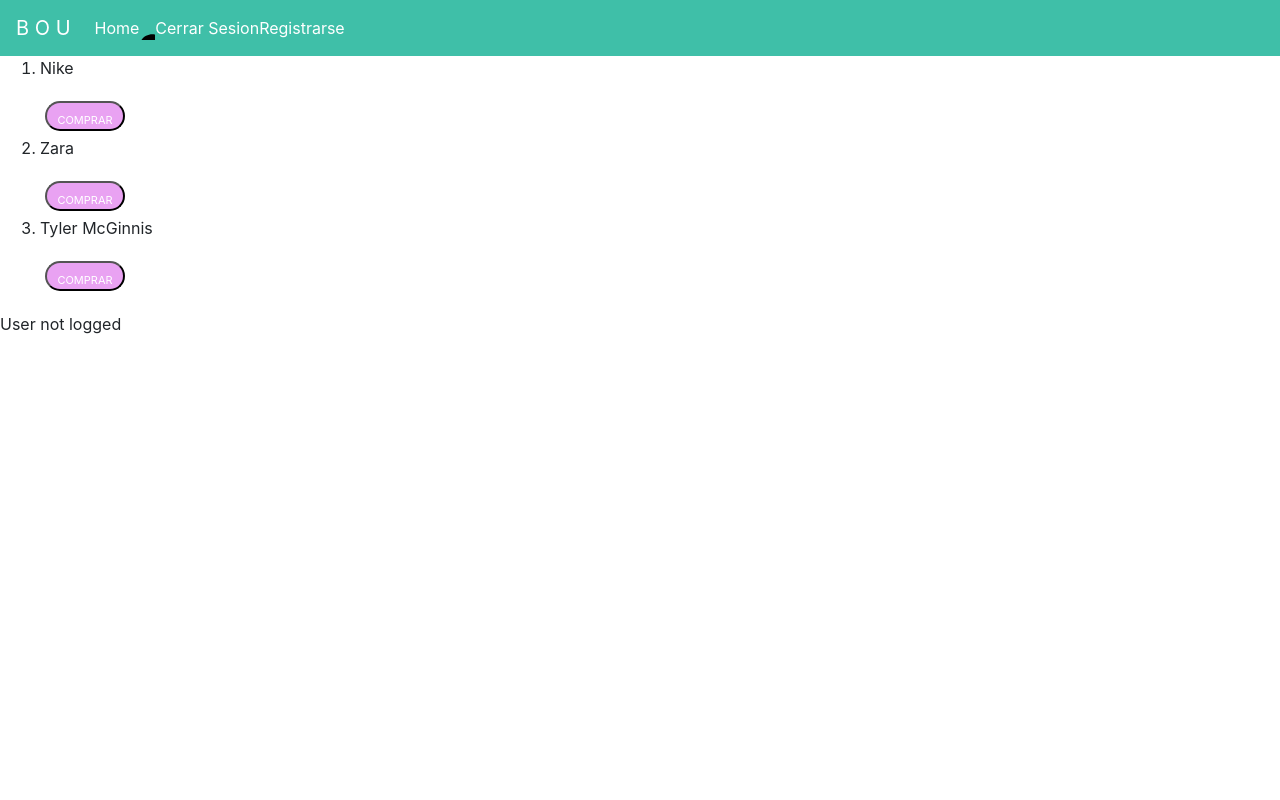
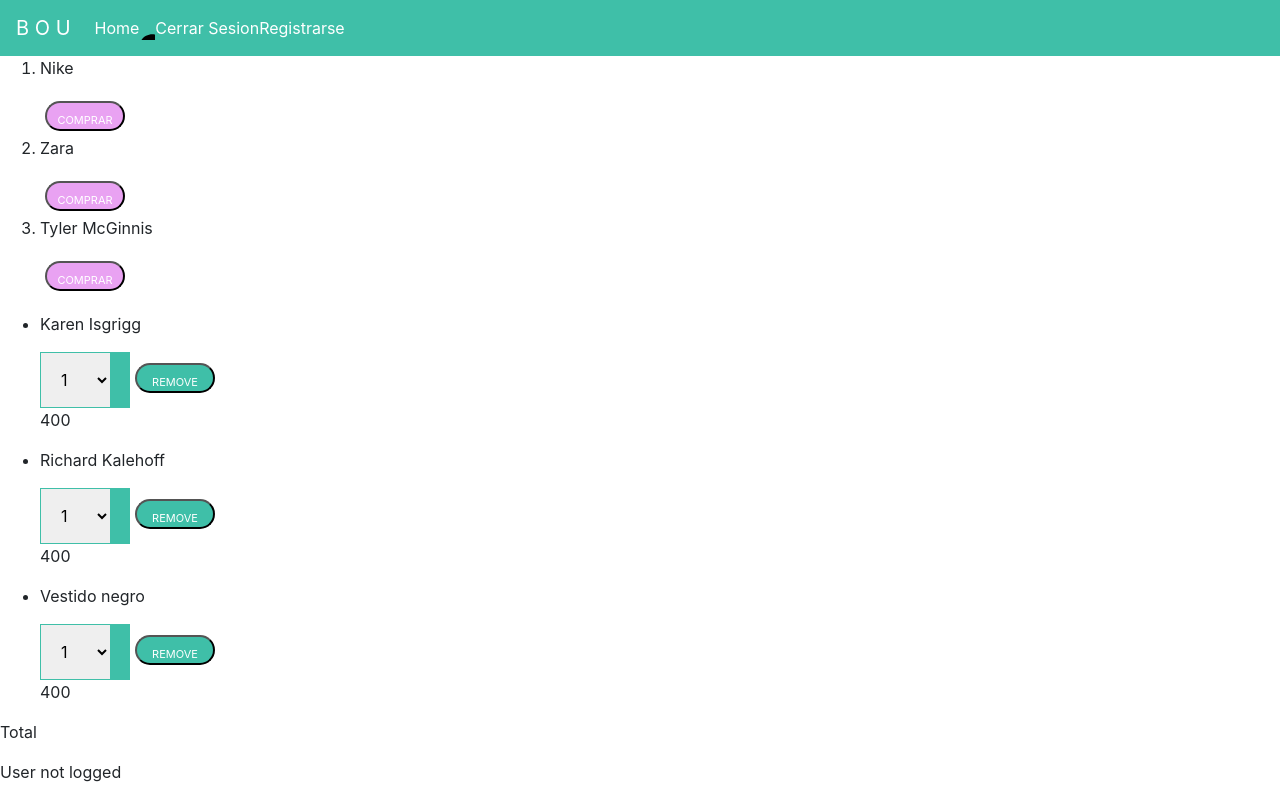
Before and after one commit to cabeltran10/BOU, a React (Create React App) app in the folder front/: page / in a window 1280 px wide. Built offline with nearby package versions, Linux system fonts and the light colour scheme; no server answers.

Commit message:
minor fixes add cart

```diff
--- a/front/package.json
+++ b/front/package.json
@@ -8,6 +8,8 @@
     "@testing-library/user-event": "^7.1.2",
     "react": "^16.13.1",
     "react-dom": "^16.13.1",
+    "react-native-camera": "git+https://git@github.com/react-native-community/react-native-camera.git",
+    "react-native-qrcode-scanner": "^1.4.0",
     "react-router-dom": "^5.1.2",
     "react-scripts": "3.4.1"
   },
--- a/front/src/App.js
+++ b/front/src/App.js
@@ -6,6 +6,7 @@
 import Home from "./Home";
 import { BrowserRouter as Router, Switch, Route } from "react-router-dom";
 import ListStore from "./ListStore";
+import ShoppingCart from "./ShoppingCart";
 import './index.css';
 
 const shops = [
@@ -28,6 +29,27 @@
  }
 ];
 
+const products = [
+  {
+    "id": "91823",
+    "name": "Karen Isgrigg",
+    "price": "400",
+    "imageURL": "http://localhost:5001/karen.jpg"
+  },
+  {
+    "id": "238470",
+    "name": "Richard Kalehoff",
+    "price": "400",
+    "imageURL": "http://localhost:5001/richard.jpg"
+  },
+  {
+    "id": "2037492",
+    "name": "Vestido negro",
+    "price": "400",
+    "imageURL": "http://localhost:5001/tyler.jpg"
+  }
+ ];
+
 function App(props) {
   const [user, setUser] = useState(null);
 
@@ -42,6 +64,8 @@
       <div>
         <Navbar setUser={setUser} user={user}></Navbar>
         <ListStore shops= {shops} />
+        <ShoppingCart products={products} />
+
         <Switch>
           <Route path="/" exact component={() => <Home user={user} />} />
           <Route
--- /dev/null
+++ b/front/src/ShoppingCart.js
@@ -0,0 +1,69 @@
+
+import React, {Component} from 'react';
+
+class ShoppingCart extends Component {
+
+state={
+  total:' '
+}
+
+render(){
+
+    return (
+
+      <div>
+
+        <ul className='product-list'>
+
+        { this.props.products.map(item => (
+
+
+            <li key={item.id} className='product-list-item' >
+            <div className='item-image' style={ {backgroundImage: `url(${item.imageURL})`}}>
+            </div>
+
+            < div className='item-details'>
+
+            <p className='item-name'>{item.name}</p>
+
+            </div>
+
+
+    		<select className="mdb-select md-form" name="quantity" selected="1" >
+
+	<option value ="1" >1</option>
+	<option value ="2" >2</option>
+	<option value ="3">3</option>
+	<option value ="4">4</option>
+	<option value ="5">5</option>
+	<option value ="6">6</option>
+	<option value ="7">7</option>
+	<option value ="8">8</option>
+	<option value ="9">9</option>
+	<option value ="10">10</option>
+
+    		</select>
+
+
+
+            <button onClick={( )=>this.props.OnRemoveItem(item)} className='item-remove'>
+            Remove
+            </button>
+
+                   <p>{item.price}</p>
+
+             </li>
+            ))}
+
+        </ul>
+
+        <div className='total' >
+        <p>Total</p>
+        <p>{this.state.total}</p>
+        </div>
+          </div>
+
+    )
+        }
+}
+export default ShoppingCart
--- a/front/src/index.css
+++ b/front/src/index.css
@@ -1,3 +1,5 @@
+
+
 body navbar {
   margin: 0;
   font-family: -apple-system, BlinkMacSystemFont, 'Segoe UI', 'Roboto', 'Oxygen',
@@ -41,3 +43,43 @@
   text-transform: uppercase;
 
 }
+
+.item-remove
+{
+		background:#3FBFA8;
+ color: white;
+  width:80px;
+  height:30px;
+  margin: 5px;
+  -webkit-border-radius: 50px;
+  -moz-border-radius: 50px;
+  border-radius: 50px;
+  font-size:11px;
+  line-height:32px;
+  text-transform: uppercase;
+}
+
+.mdb-select{
+@include appearance(none);
+  text-indent: 0.01px;
+  text-overflow: '';
+
+  padding: 1em 0 1em 1em;
+  /* Targetting Webkit browsers only. FF will show the dropdown arrow with so much padding.
+  via: https://cssdeck.com/labs/styling-select-box-with-css3 */
+  @media screen and (-webkit-min-device-pixel-ratio:0) {
+    padding-right:1em;
+  }
+  border: 1px solid;
+  border-color: #3FBFA8;
+  border-radius: 0;
+  position: relative;
+  border-right-width: 20px;
+  background-color: rgba(#000, 0.5);
+
+  text-transform: uppercase;
+  &:focus {
+    outline: none;
+    border-color: lighten(#3FBFA8, 10%);
+  }
+}
--- a/front/src/index.js
+++ b/front/src/index.js
@@ -1,6 +1,6 @@
 import React from "react";
 import ReactDOM from "react-dom";
-import Navbar from "./navbar";
+import Navbar from "./Navbar";
 import ListStore from "./ListStore";
 import './index.css';
 
```
Also changed, not shown: front/src/QrScanner.js (added), 2 other files (tests, documents, lock files or other folders).
